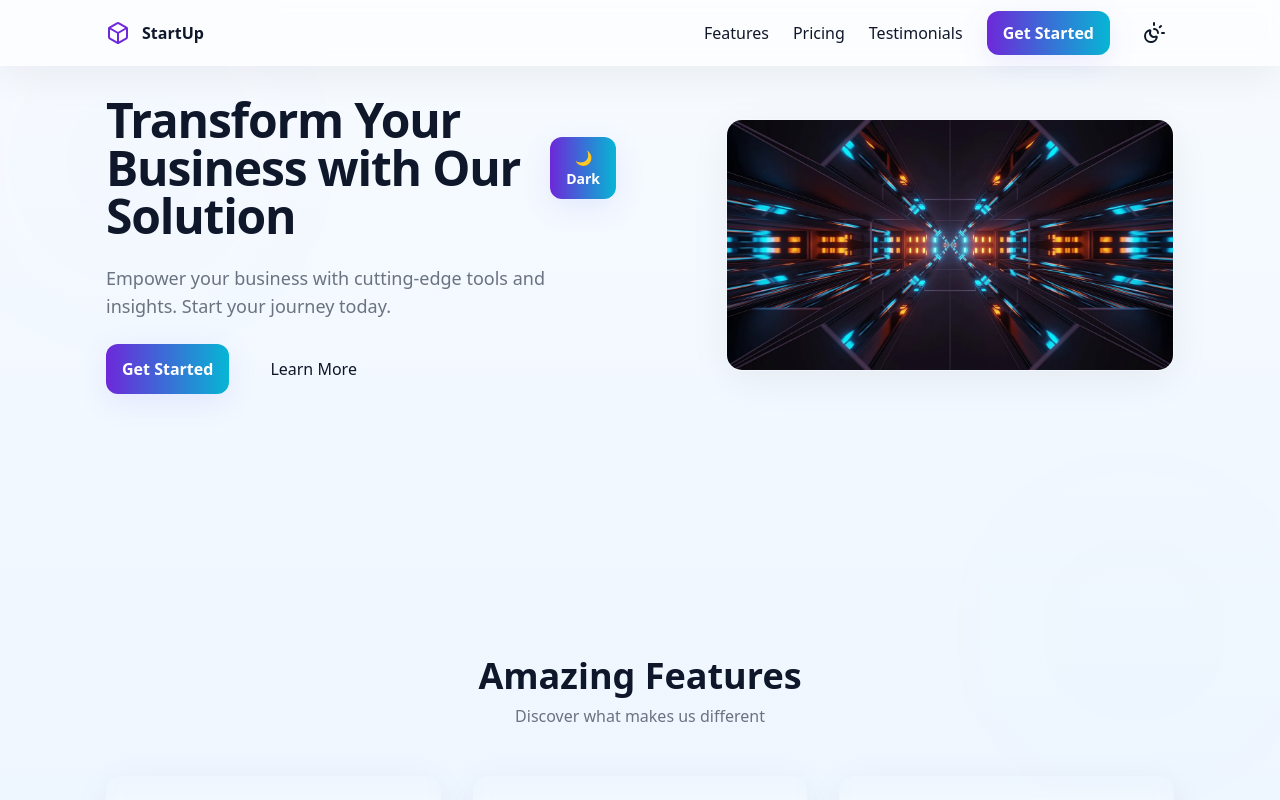
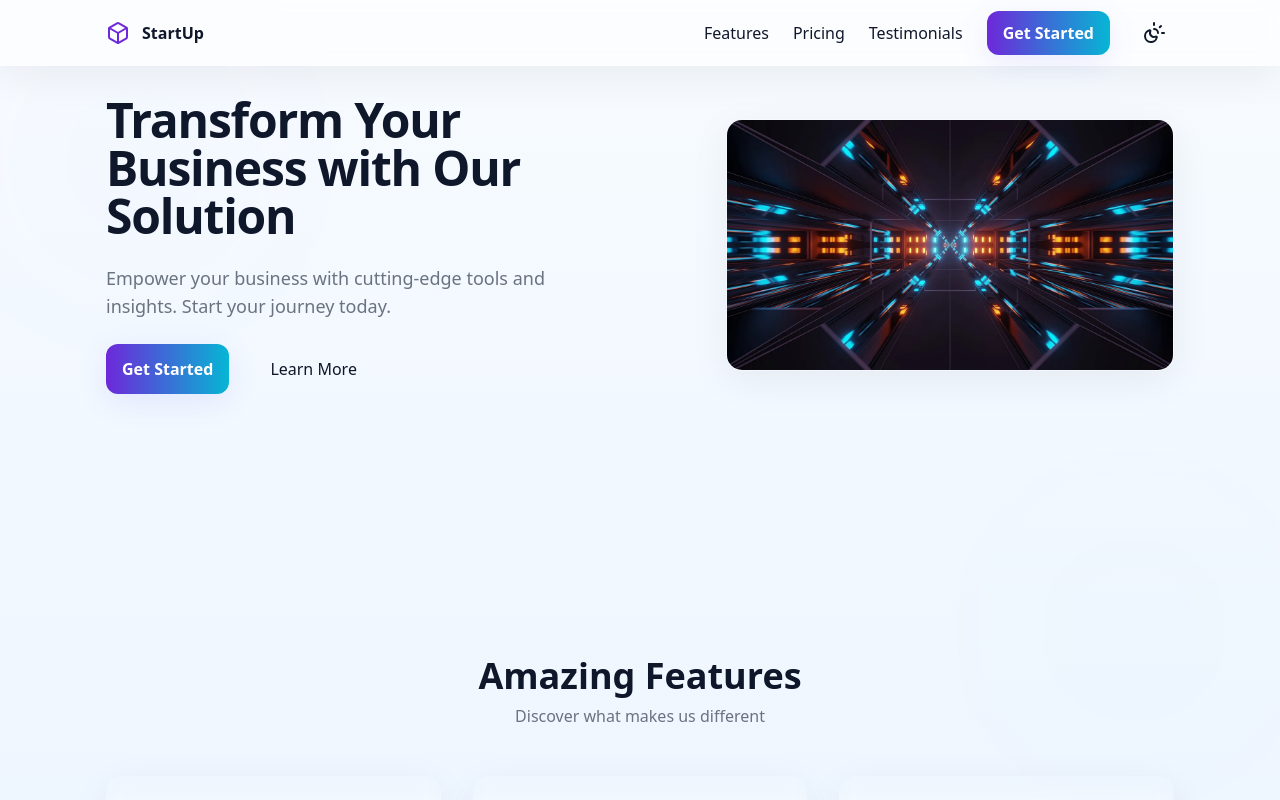
Before and after one commit to sahil-kumar-yadav/company-landing-page, a Next.js app: page / in a window 1280 px wide. Shown: the top 800 px of the page. Built offline with nearby package versions, Linux system fonts and the light colour scheme.

Commit message:
removed duplicate theme switcher

```diff
--- a/src/components/Hero.tsx
+++ b/src/components/Hero.tsx
@@ -14,16 +14,6 @@ export default function Hero() {
               <h1 className="text-4xl sm:text-5xl font-extrabold tracking-tight" style={{ color: "var(--text)" }}>
                 Transform Your Business with Our Solution
               </h1>
-              <button
-                suppressHydrationWarning
-                aria-label="Toggle theme"
-                title={`Switch to ${theme === "dark" ? "light" : "dark"}`}
-                onClick={toggleTheme}
-                className="btn-accent"
-                style={{ fontSize: 14 }}
-              >
-                {theme === "dark" ? "🌞 Light" : "🌙 Dark"}
-              </button>
             </div>
 
             <p className="text-lg" style={{ color: "var(--muted)" }}>
```
